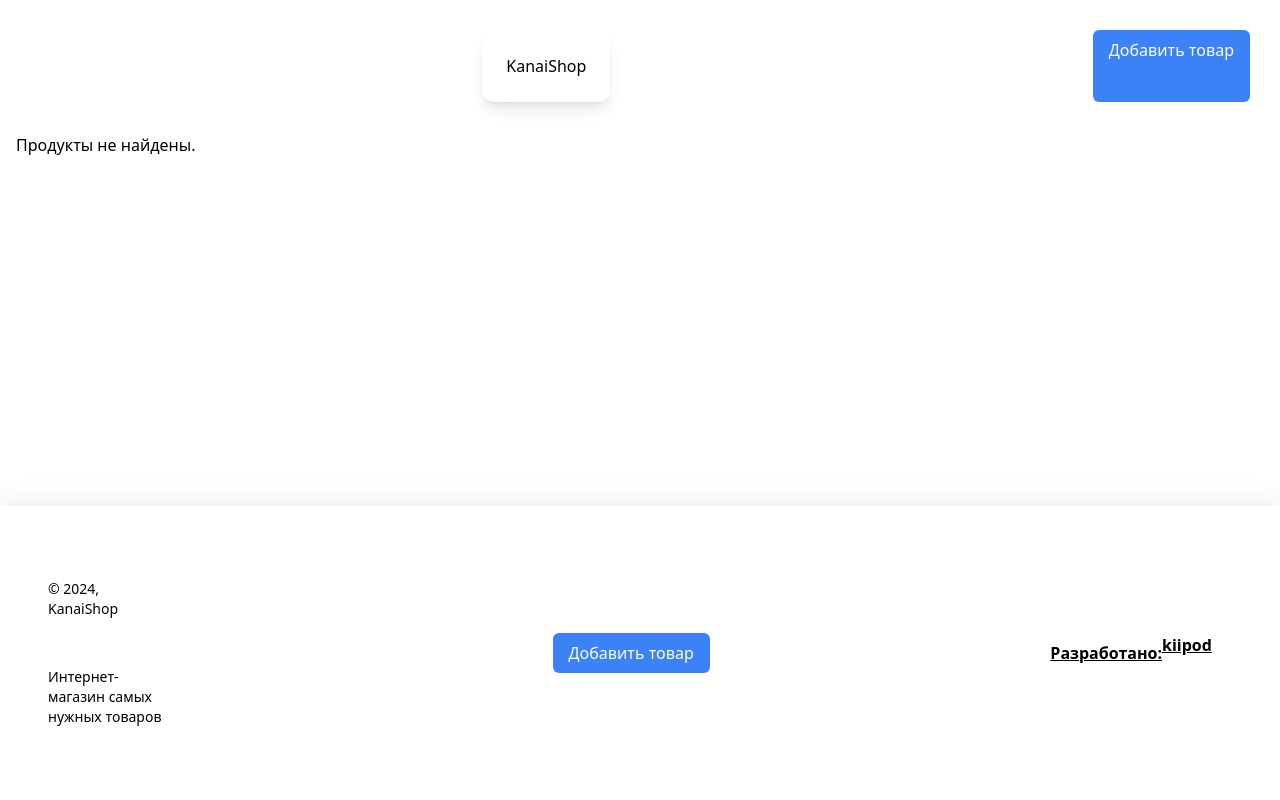
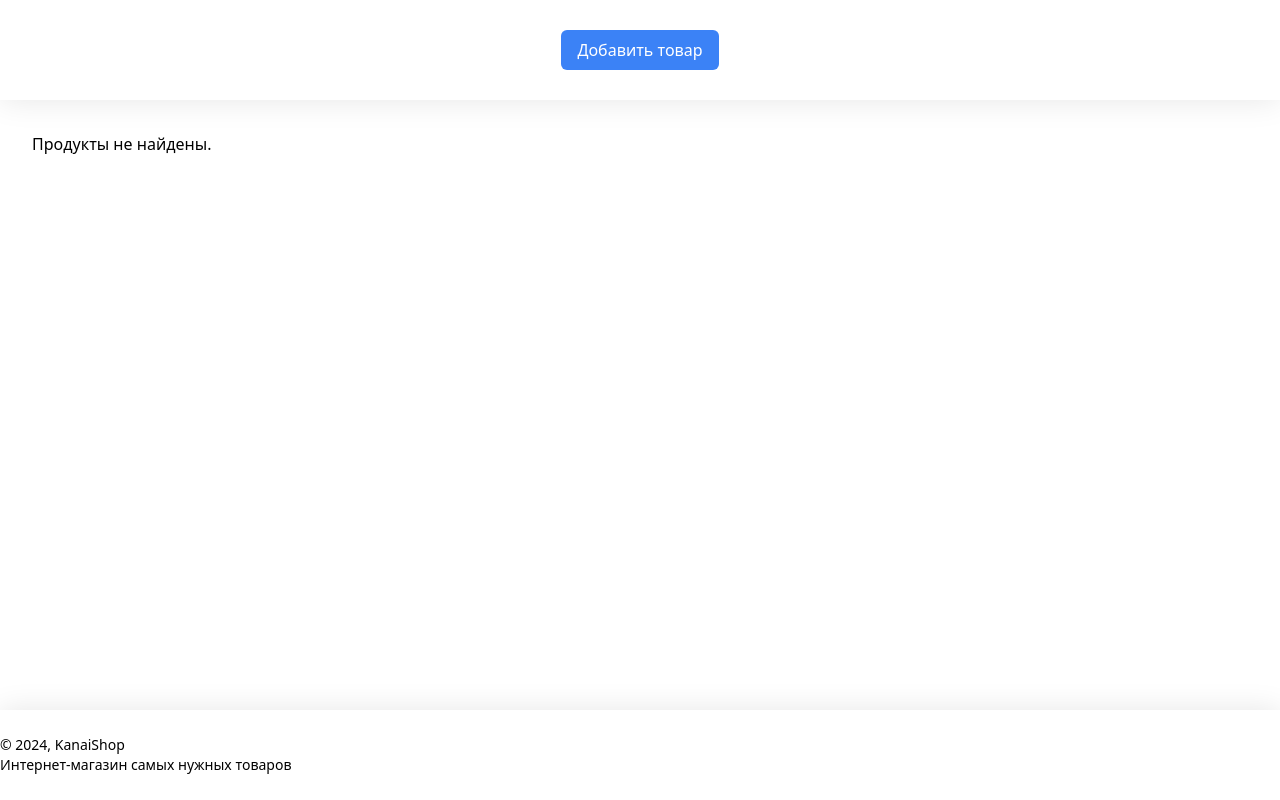
Before and after one commit to kiipod/shop-telegram-bot, a PHP site: template public/templates/product.php in a window 1280 px wide. Run offline with PHP 8.4, Linux system fonts and the light colour scheme; the template is opened without the code that fills it, so the values that code supplies are empty.

Commit message:
Меняет стили лейаута

```diff
--- a/app/View/Controller/Index.php
+++ b/app/View/Controller/IndexController.php
@@ -7,7 +7,7 @@
 use Kiipod\ShopTelegramBot\Helpers\TemplateHelper;
 use Kiipod\ShopTelegramBot\Repositories\ProductRepository;
 
-class Index
+class IndexController
 {
     /**
      * Метод отвечает за рендер index.php
--- a/public/css/output.css
+++ b/public/css/output.css
@@ -633,20 +633,12 @@
   margin-right: auto;
 }
 
-.mb-\[-202px\] {
-  margin-bottom: -202px;
+.mb-2 {
+  margin-bottom: 0.5rem;
 }
 
-.mb-\[11px\] {
-  margin-bottom: 11px;
-}
-
-.mr-\[30px\] {
-  margin-right: 30px;
-}
-
-.mb-\[1px\] {
-  margin-bottom: 1px;
+.mb-4 {
+  margin-bottom: 1rem;
 }
 
 .mb-6 {
@@ -661,6 +653,10 @@
   margin-top: 1rem;
 }
 
+.mt-8 {
+  margin-top: 2rem;
+}
+
 .block {
   display: block;
 }
@@ -673,16 +669,16 @@
   display: table;
 }
 
+.grid {
+  display: grid;
+}
+
 .contents {
   display: contents;
 }
 
 .hidden {
   display: none;
-}
-
-.h-\[40px\] {
-  height: 40px;
 }
 
 .h-10 {
@@ -693,16 +689,37 @@
   height: 2.25rem;
 }
 
+.h-\[50px\] {
+  height: 50px;
+}
+
 .h-full {
   height: 100%;
+}
+
+.h-48 {
+  height: 12rem;
+}
+
+.max-h-60 {
+  max-height: 15rem;
 }
 
 .min-h-screen {
   min-height: 100vh;
 }
 
-.w-\[118px\] {
-  width: 118px;
+.min-h-60 {
+  min-height: 15rem;
+}
+
+.min-h-max {
+  min-height: -moz-max-content;
+  min-height: max-content;
+}
+
+.min-h-full {
+  min-height: 100%;
 }
 
 .w-48 {
@@ -713,6 +730,10 @@
   width: 2.25rem;
 }
 
+.w-\[118px\] {
+  width: 118px;
+}
+
 .w-full {
   width: 100%;
 }
@@ -721,12 +742,28 @@
   max-width: 160px;
 }
 
-.max-w-\[212px\] {
-  max-width: 212px;
+.max-w-\[50px\] {
+  max-width: 50px;
+}
+
+.max-w-lg {
+  max-width: 32rem;
+}
+
+.max-w-md {
+  max-width: 28rem;
 }
 
 .max-w-sm {
   max-width: 24rem;
+}
+
+.max-w-\[100px\] {
+  max-width: 100px;
+}
+
+.max-w-\[10px\] {
+  max-width: 10px;
 }
 
 .flex-auto {
@@ -781,9 +836,13 @@
   justify-content: space-between;
 }
 
-.gap-x-4 {
-  -moz-column-gap: 1rem;
-       column-gap: 1rem;
+.gap-6 {
+  gap: 1.5rem;
+}
+
+.gap-x-1 {
+  -moz-column-gap: 0.25rem;
+       column-gap: 0.25rem;
 }
 
 .gap-x-2 {
@@ -791,9 +850,9 @@
        column-gap: 0.5rem;
 }
 
-.gap-x-1 {
-  -moz-column-gap: 0.25rem;
-       column-gap: 0.25rem;
+.gap-x-4 {
+  -moz-column-gap: 1rem;
+       column-gap: 1rem;
 }
 
 .space-x-2 > :not([hidden]) ~ :not([hidden]) {
@@ -934,14 +1038,13 @@
   line-height: 1.25rem;
 }
 
-.text-white {
-  --tw-text-opacity: 1;
-  color: rgb(255 255 255 / var(--tw-text-opacity));
+.leading-tight {
+  line-height: 1.25;
 }
 
-.text-slate-300 {
+.text-gray-700 {
   --tw-text-opacity: 1;
-  color: rgb(203 213 225 / var(--tw-text-opacity));
+  color: rgb(55 65 81 / var(--tw-text-opacity));
 }
 
 .text-slate-500 {
@@ -959,8 +1062,19 @@
   color: rgb(15 23 42 / var(--tw-text-opacity));
 }
 
+.text-white {
+  --tw-text-opacity: 1;
+  color: rgb(255 255 255 / var(--tw-text-opacity));
+}
+
 .underline {
   text-decoration-line: underline;
+}
+
+.shadow {
+  --tw-shadow: 0 1px 3px 0 rgb(0 0 0 / 0.1), 0 1px 2px -1px rgb(0 0 0 / 0.1);
+  --tw-shadow-colored: 0 1px 3px 0 var(--tw-shadow-color), 0 1px 2px -1px var(--tw-shadow-color);
+  box-shadow: var(--tw-ring-offset-shadow, 0 0 #0000), var(--tw-ring-shadow, 0 0 #0000), var(--tw-shadow);
 }
 
 .shadow-\[0_0_30px_0_rgba\(0\2c 0\2c 0\2c 0\.1\)\] {
@@ -984,16 +1104,24 @@
   background-color: rgb(29 78 216 / var(--tw-bg-opacity));
 }
 
-.peer:checked ~ .peer-checked\:bg-slate-900 {
-  --tw-bg-opacity: 1;
-  background-color: rgb(15 23 42 / var(--tw-bg-opacity));
+.focus\:outline-none:focus {
+  outline: 2px solid transparent;
+  outline-offset: 2px;
 }
 
-.peer:checked ~ .peer-checked\:font-semibold {
-  font-weight: 600;
+@media (min-width: 640px) {
+  .sm\:grid-cols-2 {
+    grid-template-columns: repeat(2, minmax(0, 1fr));
+  }
 }
 
-.peer:checked ~ .peer-checked\:text-white {
-  --tw-text-opacity: 1;
-  color: rgb(255 255 255 / var(--tw-text-opacity));
+@media (min-width: 768px) {
+  .md\:grid-cols-3 {
+    grid-template-columns: repeat(3, minmax(0, 1fr));
+  }
+
+  .md\:px-8 {
+    padding-left: 2rem;
+    padding-right: 2rem;
+  }
 }
--- a/public/index.php
+++ b/public/index.php
@@ -2,7 +2,7 @@
 
 require __DIR__ . '/../vendor/autoload.php';
 
-use Kiipod\ShopTelegramBot\View\Controller\Index;
+use Kiipod\ShopTelegramBot\View\Controller\IndexController;
 
-$indexController = new Index();
+$indexController = new IndexController();
 $indexController->index();
--- a/public/templates/layout.php
+++ b/public/templates/layout.php
@@ -9,14 +9,13 @@
 
 <body class="min-h-screen flex flex-col">
 
-<div class="flex flex-col flex-grow mb-[-202px]">
+<div class="flex flex-col flex-grow">
 
-    <header class="py-[30px] border-b border-white/50">
+    <header class="py-[30px] bg-white shadow-[0_0_30px_0_rgba(0,0,0,0.1)]">
 
-        <div class="flex justify-start">
-            <h1 class="p-6 max-w-sm mx-auto bg-white rounded-xl shadow-lg flex items-center gap-x-1">KanaiShop</h1>
+        <div class="flex justify-center">
 
-            <a class="max-w-[160px] mr-[30px] bg-blue-500 text-white py-2 px-4 rounded-md hover:bg-blue-700" href="#">Добавить товар</a>
+            <a class="max-w-[160px] bg-blue-500 text-white py-2 px-4 rounded-md hover:bg-blue-700" href="product.php">Добавить товар</a>
 
         </div>
 
@@ -30,18 +29,9 @@
 
     <div class="flex justify-between items-center py-[25px]">
 
-        <div class="max-w-[212px] text-sm leading-1">
-            <p class="m-12">© 2024, KanaiShop</p>
-            <p class="m-12">Интернет-магазин самых нужных товаров</p>
-        </div>
-
-        <a class="max-w-[160px] bg-blue-500 text-white py-2 px-4 rounded-md hover:bg-blue-700" href="#">Добавить товар</a>
-
-        <div class="flex items-center">
-            <span class="font-bold underline">Разработано:</span>
-            <a class="block w-[118px] h-[40px]" href="https://github.com/kiipod">
-                <span class="font-bold underline">kiipod</span>
-            </a>
+        <div class="text-sm leading-1">
+            <p>© 2024, KanaiShop</p>
+            <p>Интернет-магазин самых нужных товаров</p>
         </div>
 
     </div>
```
Also changed, not shown: other parts of public/css/output.css (+93 -24 lines).
